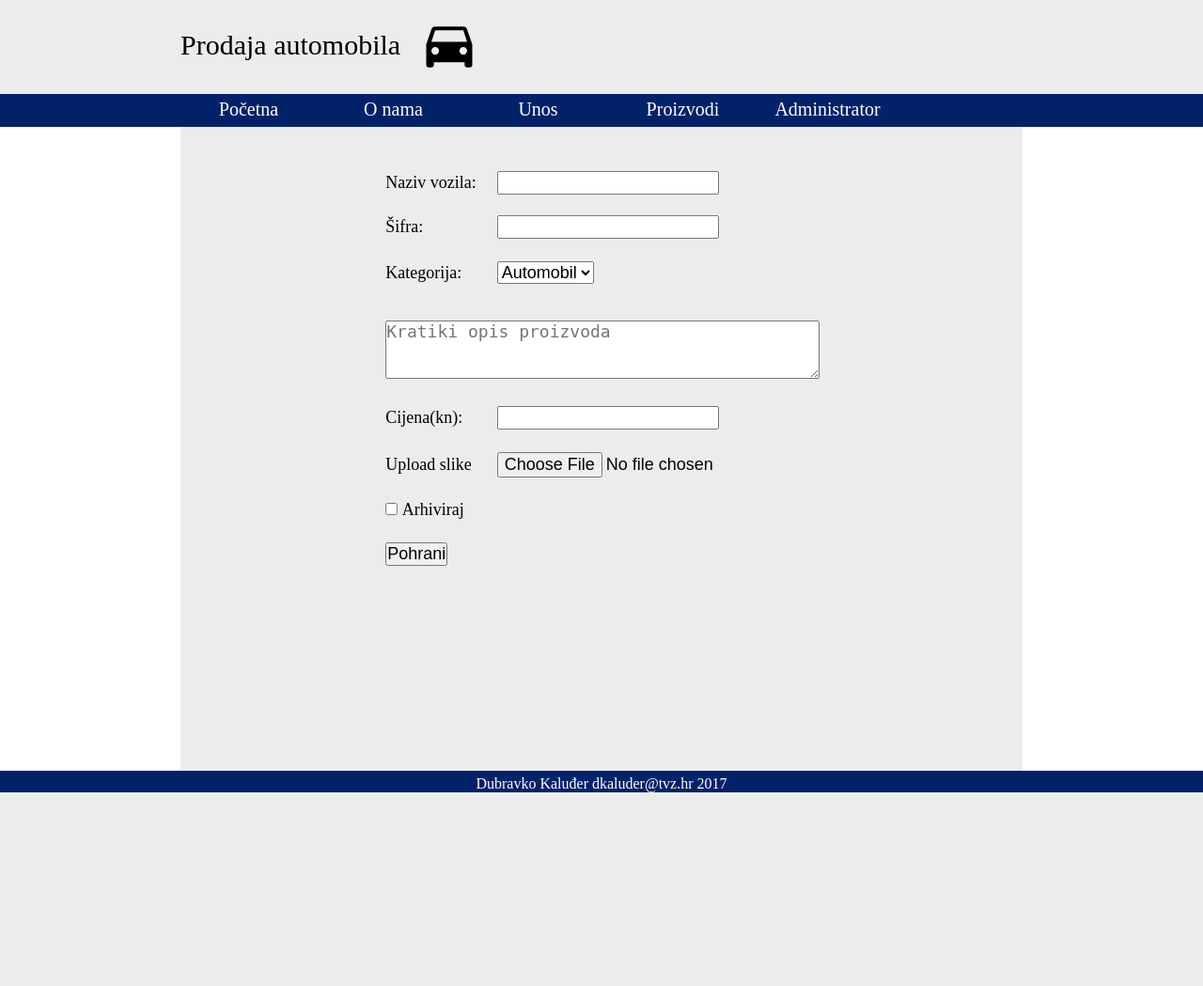
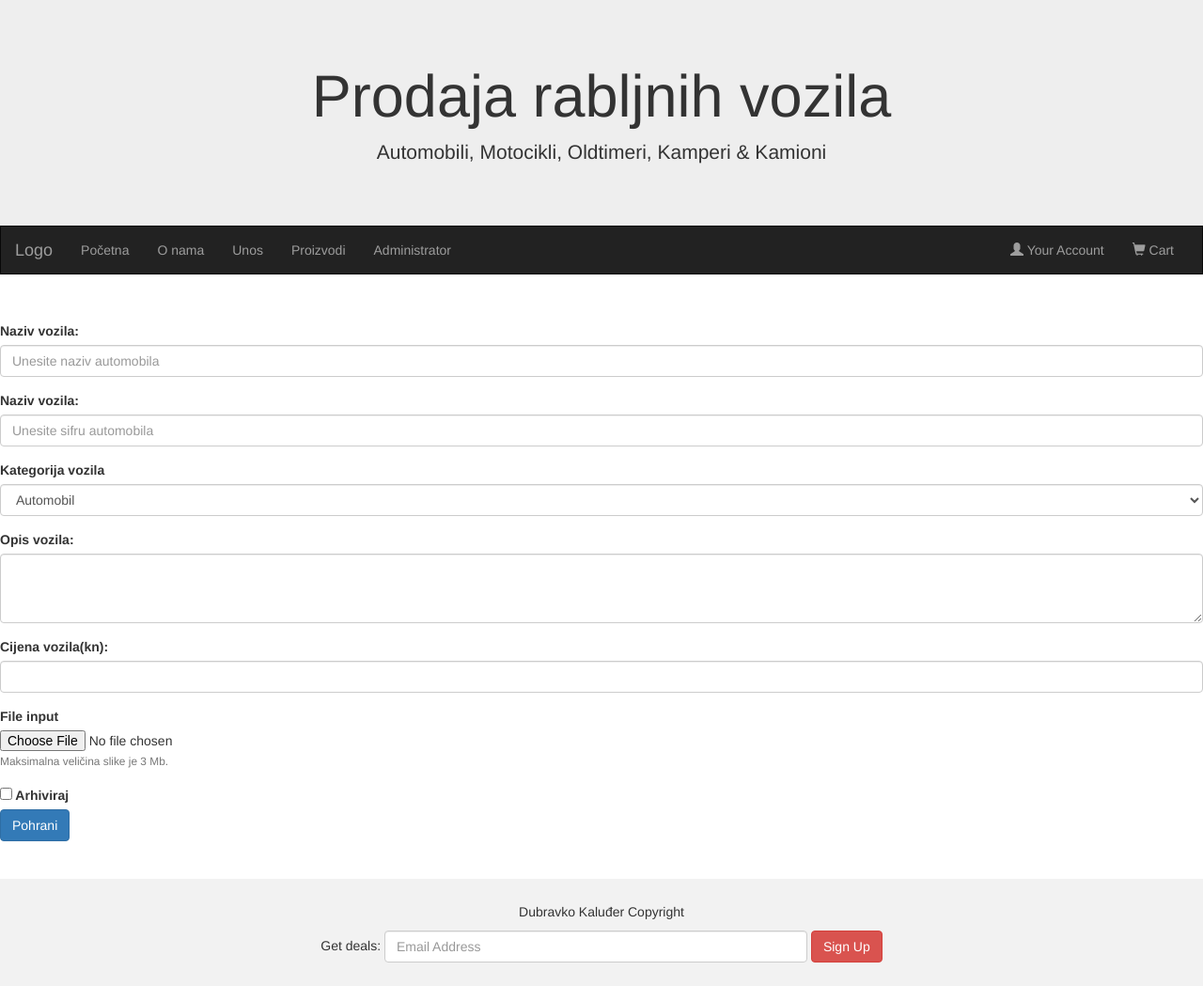
Before and after one commit to dkaluder/PWA2017, a PHP site: page /unos.php in a window 1280 px wide. Shown: the whole page at 94% size. Before the commit the page ends 843 px from the top, so only its background shows below. Run offline with PHP 8.4, Linux system fonts and the light colour scheme; some libraries are stand-ins or nearby versions.

Commit message:
sve osim admina

```diff
--- /dev/null
+++ b/foot.php
@@ -0,0 +1,7 @@
+<footer class="container-fluid text-center">
+			<p>Dubravko Kaluđer Copyright</p>
+			<form class="form-inline">Get deals:
+				<input type="email" class="form-control" size="50" placeholder="Email Address">
+				<button type="button" class="btn btn-danger">Sign Up</button>
+			 </form>
+		</footer>
--- /dev/null
+++ b/head.php
@@ -0,0 +1,24 @@
+<link rel="icon"  type="image/png"  href="http://example.com/myicon.png">
+		<meta charset="utf-8">
+		<meta name="viewport" content="width=device-width, initial-scale=1">
+		<link rel="stylesheet" href="https://maxcdn.bootstrapcdn.com/bootstrap/3.3.7/css/bootstrap.min.css">
+		<script src="https://ajax.googleapis.com/ajax/libs/jquery/3.2.1/jquery.min.js"></script>
+		<script src="https://maxcdn.bootstrapcdn.com/bootstrap/3.3.7/js/bootstrap.min.js"></script>
+		<style>
+    /*Remove the navbar's default rounded borders and increase the bottom margin */
+    .navbar {
+      margin-bottom: 50px;
+      border-radius: 0;
+    }
+
+    /* Remove the jumbotron's default bottom margin */
+     .jumbotron {
+      margin-bottom: 0;
+    }
+
+    /* Add a gray background color and some padding to the footer */
+    footer {
+      background-color: #f2f2f2;
+      padding: 25px;
+    }
+  </style>
--- /dev/null
+++ b/nav.php
@@ -0,0 +1,32 @@
+<div class="jumbotron">
+	<div class="container text-center">
+    <h1>Prodaja rabljnih vozila</h1>
+    <p>Automobili, Motocikli, Oldtimeri, Kamperi & Kamioni</p>
+	</div>
+	</div>
+
+	<nav class="navbar navbar-inverse">
+	<div class="container-fluid">
+    <div class="navbar-header">
+      <button type="button" class="navbar-toggle" data-toggle="collapse" data-target="#myNavbar">
+        <span class="icon-bar"></span>
+        <span class="icon-bar"></span>
+        <span class="icon-bar"></span>
+      </button>
+      <a class="navbar-brand" href="#">Logo</a>
+    </div>
+    <div class="collapse navbar-collapse" id="myNavbar">
+      <ul class="nav navbar-nav">
+        <li><a href="index.php"<?php echo ($page == 'pocetna') ? "class='active'" : ""; ?>>Početna</a></li>
+        <li><a href="onama.php"<?php echo ($page == 'onama') ? "class='active'" : ""; ?>>O nama</a></li>
+        <li><a href="unos.php" <?php echo ($page == 'unos') ? "class='active'" : ""; ?>>Unos</a></li>
+        <li><a href="proizvodi.php" <?php echo ($page == 'proizvodi') ? "class='active'" : ""; ?>>Proizvodi</a></li>
+        <li><a href="administrator" <?php echo ($page == 'administrator') ? "class='active'" : ""; ?>>Administrator</a></li>
+      </ul>
+      <ul class="nav navbar-nav navbar-right">
+        <li><a href="#"><span class="glyphicon glyphicon-user"></span> Your Account</a></li>
+        <li><a href="#"><span class="glyphicon glyphicon-shopping-cart"></span> Cart</a></li>
+      </ul>
+    </div>
+  </div>
+</nav>
--- a/unos.php
+++ b/unos.php
@@ -1,66 +1,64 @@
 <!DOCTYPE HTML>
 <html>
 	<head>
-		<title>Unos</title>
-		<link rel="stylesheet" type="text/css" href="style.css"/>
-		<link rel="stylesheet" type="text/css" href="unos.css"/>
-		<meta charset="UTF-8"/>
+		<?php include 'head.php';?>
+		<title>Prodaja vozila</title>
 	</head>
 
 	<body>
-		<header>
-			<?php include("header.php"); ?>
-		</header>
+	<?php $page = 'pocetna'; include('nav.php'); ?>
 
-		<main>
-			<form name="Unos"  enctype="multipart/form-data" action="Skripta.php" method="POST">
-			<input type="hidden" name="MAX_FILE_SIZE" value="3048576" />
-			<Table>
-				<tr>
-				<td> <label for="naziv">Naziv vozila:</label> </td>
-				<td><input id="input_naziv" type="text" name="naziv" />  </td>
-				</tr>
-				<tr>
-				<td><label for="sifra">Šifra:</label></td>
-				<td><input id="input_sifra" type="text" name="sifra" /></td>
-				<tr/>
-				<tr>
-				<td><label for="kategorija">Kategorija:</label></td>
-				<td><select id ="input_kategorija" name="kategorija" >
-				  <option value="Automobil">Automobil</option>
+	<form name="Unos"  enctype="multipart/form-data" action="Skripta.php" method="POST">
+		  <div class="form-group">
+			<label for="naziv">Naziv vozila:</label>
+			<input type="text" class="form-control" name="naziv" id="naziv" placeholder="Unesite naziv automobila">
+		  </div>
+
+		  <div class="form-group">
+			<label for="sifra">Naziv vozila:</label>
+			<input type="text" class="form-control" name="sifra" id="sifra" placeholder="Unesite sifru automobila">
+		  </div>
+
+		  <div class="form-group">
+			<label for="kategorija">Kategorija vozila</label>
+			<select class="form-control" name="kategorija" id="kategorija">
+			      <option value="Automobil">Automobil</option>
 				  <option value="Motocikl">Motocikl</option>
-				  <option value="Terenac">Terenac</option>
-				  <option value="Kombi">Kombi</option>
+				  <option value="Oldtimer">Oldtimer</option>
+				  <option value="Kamper">Kamper</option>
 				  <option value="Kamion">Kamion</option>
-				</select></td>
-				<tr/>
+			</select>
+		  </div>
 
-				<tr>
-				<td colspan="2" ><textarea id="input_opis" name="opis"   placeholder="Kratiki opis proizvoda" ></textarea> </td>
-				<tr/>
-				<tr>
-				<td><label for="cijena">Cijena(kn):</label></td>
-				<td><input id="input_cijena" type="number" name="cijena" /></td>
-				<tr/>
+		  <div class="form-group">
+			<label for="opis">Opis vozila:</label>
+			<textarea class="form-control" name="opis" rows="3" id="opis"></textarea>
+		  </div>
 
-				<tr>
-				<td><label for="picture" >Upload slike </label></td>
-				<td><input id ="picture" type="file" name="picture" accept="image/*"></td>
-				<tr/>
-				<tr>
-				<td colspan="2" ><input id="input_arhiviraj" type="checkbox" name="arhiviraj" value="da">
-				<label for="arhiviraj" >Arhiviraj </label></td>
-				<tr/>
-				<tr>
-				<td colspan="2"  ><input type="submit" value="Pohrani" ></td>
-				</tr>
-			</Table>
-			</form>
+		  <div class="form-group">
+			<label for="cijena">Cijena vozila(kn):</label>
+			<input type="number" class="form-control" name="cijena" id="cijena" >
+		  </div>
 
-		</main>
+		  <div class="form-group">
+			<label for="picture">File input</label>
+			<input type="file" name="picture" class="form-control-file" id="picture" aria-describedby="fileHelp" accept="image/*">
+			<small id="fileHelp" class="form-text text-muted">Maksimalna veličina slike je 3 Mb. </small>
+		  </div>
 
-		<footer>
-				<p>Dubravko Kaluđer dkaluder@tvz.hr 2017</p>
-		</footer>
+		  <div class="form-check">
+			<label class="form-check-label" for="arhiviraj">
+			  <input type="checkbox" class="form-check-input" id="arhiviraj" name="arhiviraj" value="da">
+			  Arhiviraj
+			</label>
+		  </div>
+		  <button type="submit" class="btn btn-primary">Pohrani</button>
+</form>
+
+
+	<br>
+	<br>
+
+	<?php include 'foot.php';?>
 	</body>
 </html>
```
Also changed, not shown: bootstrap.php (+1 -32 lines), index.php (+6 -15 lines), onama.php (+5 -13 lines), proizvodi.php (+22 -22 lines), tmp.php (added, +66 -0 lines).
